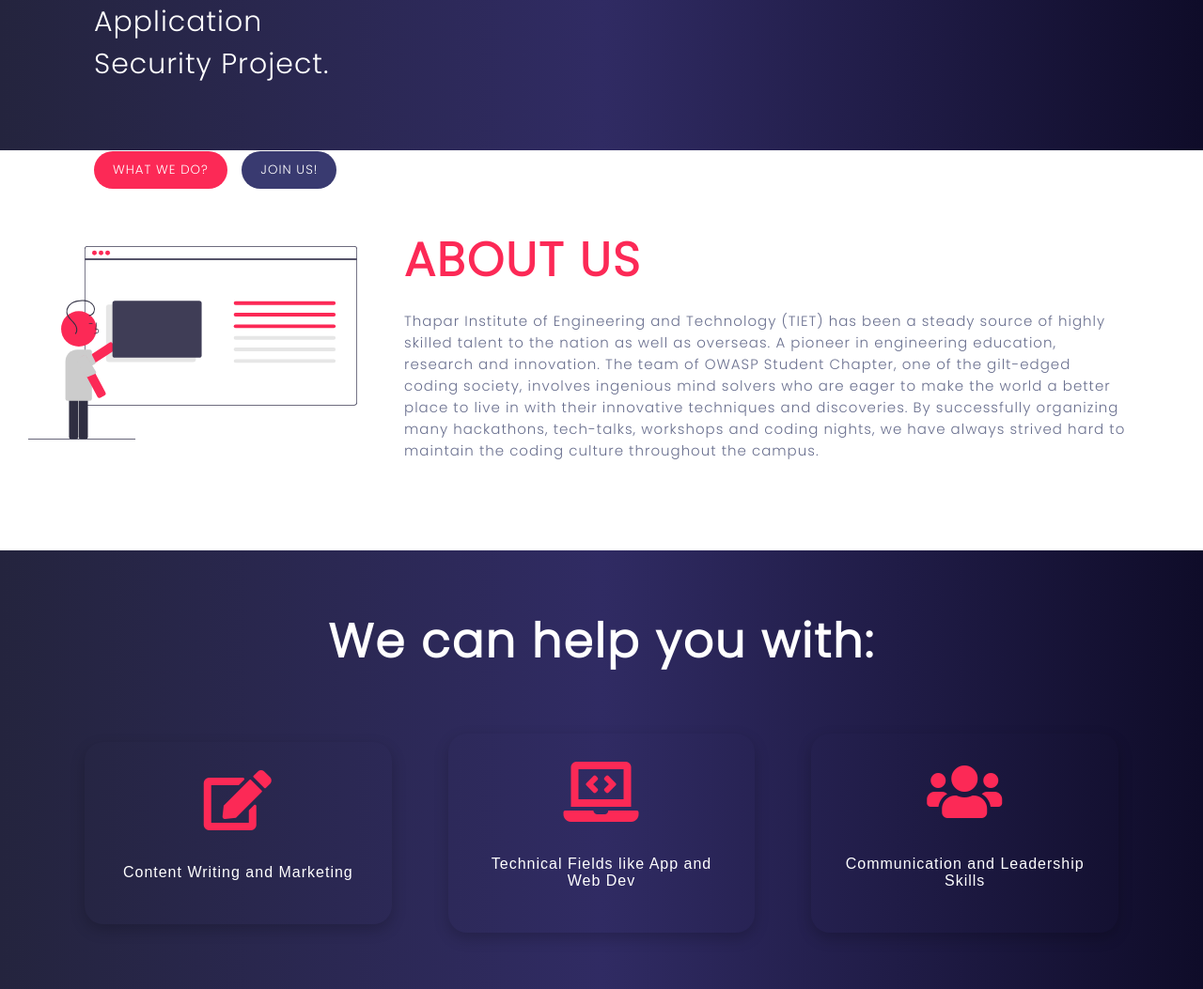
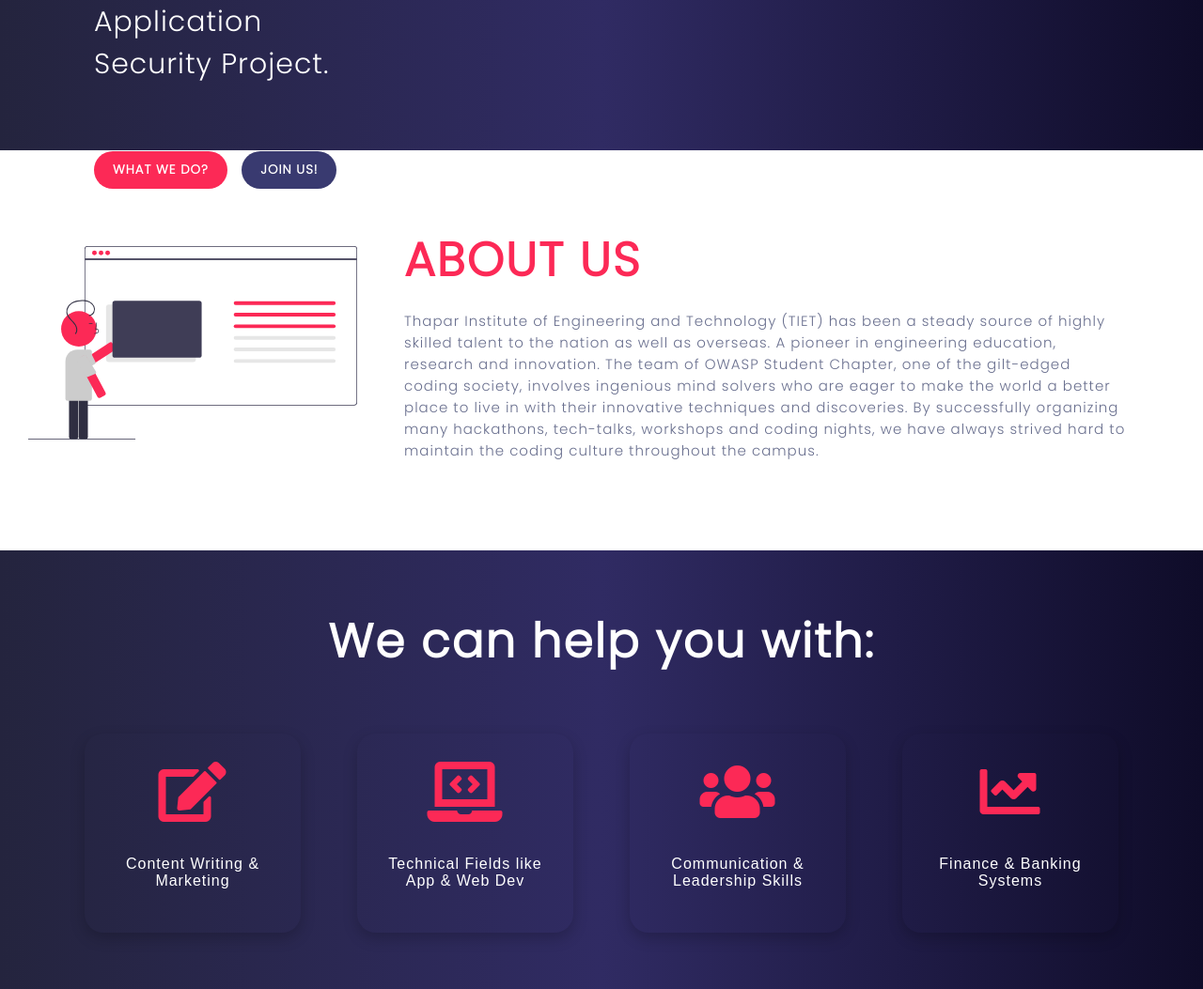
Before and after one commit to prateekrusta/builditbetter, a PHP site: page / in a window 1280 px wide. Shown: the part 640-1693 px from the top of the page at 94% size. Run offline with PHP 8.4, Linux system fonts and the light colour scheme.

Commit message:
media commit

```diff
--- a/assets/css/style.css
+++ b/assets/css/style.css
@@ -1,10 +1,10 @@
-@import url('https://fonts.googleapis.com/css2?family=Poppins:wght@300&display=swap');
+@import url("https://fonts.googleapis.com/css2?family=Poppins:wght@300&display=swap");
 
-html{
+html {
   scroll-behavior: smooth;
 }
 
-body{
+body {
   margin: 0px;
   padding: 0px;
   overflow-x: hidden;
@@ -191,8 +191,7 @@ nav {
   align-items: center;
 }
 
-
-.main{
+.main {
   background: #0f0c29;
   background: -webkit-linear-gradient(to right, #24243e, #302b63, #0f0c29);
   background: linear-gradient(to right, #24243e, #302b63, #0f0c29);
@@ -203,14 +202,14 @@ nav {
   display: flex;
 }
 
-.main-in{
+.main-in {
   position: relative;
   top: 17%;
 }
 
-.main .p1{
+.main .p1 {
   color: #fc2956;
-font-family: 'Poppins', sans-serif;
+  font-family: "Poppins", sans-serif;
   margin-top: 50px;
   margin-bottom: 50px;
   font-size: 60px;
@@ -218,81 +217,66 @@ font-weight: 600;
   letter-spacing: 2px;
 }
 
-.main .p2{
+.main .p2 {
   color: white;
-    font-family: 'Poppins', sans-serif;
+  font-family: "Poppins", sans-serif;
   margin-top: 50px;
   margin-bottom: 70px;
   font-size: 30px;
   letter-spacing: 1px;
 }
 
-.btnprat-before{
+.btnprat-before {
   border-radius: 30px;
-    padding-top: 10px;
-    padding-bottom: 10px;
-    padding-right: 20px;
-    padding-left: 20px;
+  padding: 10px 20px;
   border: none;
   letter-spacing: 1px;
   margin-right: 5px;
   background-color: #fc2956;
   color: white;
-    font-family: 'Poppins', sans-serif;
+  font-family: "Poppins", sans-serif;
+  font-weight: 600;
 }
 
-.btnprat-after{
+.btnprat-after {
   border-radius: 30px;
-    padding-top: 10px;
-    padding-bottom: 10px;
-    padding-right: 20px;
-    padding-left: 20px;
+  padding: 10px 20px;
   border: none;
   letter-spacing: 1px;
-    margin-left: 5px;
-    margin-right: 5px;
-    background-color:#393a70;
+  margin: auto 5px;
+  background-color: #393a70;
   color: white;
-    font-family: 'Poppins', sans-serif;
+  font-family: "Poppins", sans-serif;
+  font-weight: 600;
 }
 
-@media only screen and (max-width:1100px)
-{
-    .main{
-        flex-direction: column;
-    }
-    .about{
-        flex-direction: column;
-    }
-}
-
-.about{
+.about {
   height: auto;
   padding: 30px;
   justify-content: space-between;
   display: flex;
 }
 
-.about-in-2{
+.about-in-2 {
   padding: 50px;
 }
 
-.about .heading{
+.about .heading {
   color: #fc2956;
-    font-family: 'Poppins', sans-serif;
+  font-family: "Poppins", sans-serif;
   font-size: 50px;
   font-weight: 600;
   letter-spacing: 2px;
 }
 
-.about .p1{
-    color: #6A708F;
-    font-family: 'Poppins', sans-serif;
+.about .p1 {
+  color: #6a708f;
+  font-family: "Poppins", sans-serif;
   font-size: 15px;
   letter-spacing: 1px;
 }
 
-.fields{
+.fields {
   padding: 30px;
   background: #0f0c29;
   background: -webkit-linear-gradient(to right, #24243e, #302b63, #0f0c29);
@@ -301,37 +285,36 @@ letter-spacing: 2px;
   height: auto;
 }
 
-.fields .heading{
+.fields .heading {
   text-align: center;
   color: white;
-  font-family: 'Poppins', sans-serif;
+  font-family: "Poppins", sans-serif;
   font-size: 50px;
   font-weight: 600;
   letter-spacing: 2px;
   padding: 30px;
 }
 
-.fields-out{
-  display: flex;
+.fields-out {
+  display: grid;
+  grid-template-columns: repeat(4, 1fr);
   align-items: center;
   justify-content: center;
   padding: 30px;
 }
 
-.icons{
+.icons {
   text-align: center;
 }
 
-.fields-in{
-  margin-left: 30px;
-  margin-right: 30px;
+.fields-in {
+  margin: auto 30px;
   box-shadow: 0px 6px 16px rgba(0, 0, 0, 0.2);
   border-radius: 20px;
   padding: 30px;
-  width: 40%;
 }
 
-.fields-in p{
+.fields-in p {
   color: white;
   letter-spacing: 1px;
   padding-top: 20px;
@@ -340,7 +323,7 @@ letter-spacing: 2px;
 
 /*---IMAGES---*/
 
-.img-main{
+.img-main {
   width: 60%;
   height: auto;
   position: relative;
@@ -348,13 +331,12 @@ letter-spacing: 2px;
   left: 20%;
 }
 
-.img-about{
+.img-about {
   width: 350px;
   height: 350px;
 }
 
 @media only screen and (max-width: 1100px) {
-
   .main {
     flex-direction: column;
     height: 100vh;
@@ -377,5 +359,20 @@ letter-spacing: 2px;
   .about {
     flex-direction: column-reverse;
     text-align: center;
+    left: -50px;
+  }
+  .fields .heading {
+    font-size: 2.5rem;
+  }
+  .fields-out {
+    display: grid;
+    grid-template-columns: repeat(2, 1fr);
+  }
+  .fields-in {
+    display: flex;
+    flex-direction: column;
+    justify-content: space-between;
+    margin-bottom: 50px;
+    width: auto;
   }
 }
--- a/index.html
+++ b/index.html
@@ -61,19 +61,25 @@
             <div class="icons">
                 <i class="fas fa-edit fa-4x" style="color: #fc2956;"></i>
             </div>
-            <p> Content Writing and Marketing </p>
+            <p> Content Writing & Marketing </p>
         </div>
         <div class="fields-in fields-in-2">
             <div class="icons">
                 <i class="fas fa-laptop-code fa-4x" style="color: #fc2956;"></i>
             </div>
-            <p> Technical Fields like App and Web Dev </p>
+            <p> Technical Fields like App & Web Dev </p>
         </div>
         <div class="fields-in fields-in-3">
             <div class="icons">
                 <i class="fas fa-users fa-4x" style="color: #fc2956;"></i>
             </div>
-            <p> Communication and Leadership Skills </p>
+            <p> Communication & Leadership Skills </p>
+        </div>
+        <div class="fields-in fields-in-4">
+            <div class="icons">
+                <i class="fas fa-chart-line fa-4x" style="color: #fc2956;"></i>
+            </div>
+            <p> Finance & Banking Systems </p>
         </div>
     </div>
 </div>
```
Lines whose indentation alone changed are shown as unchanged.
